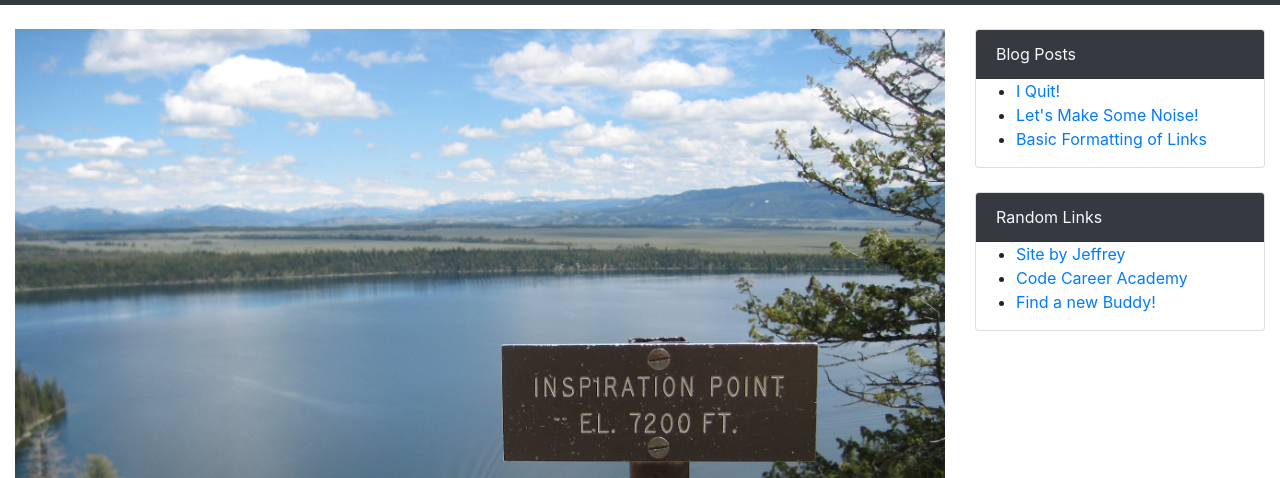
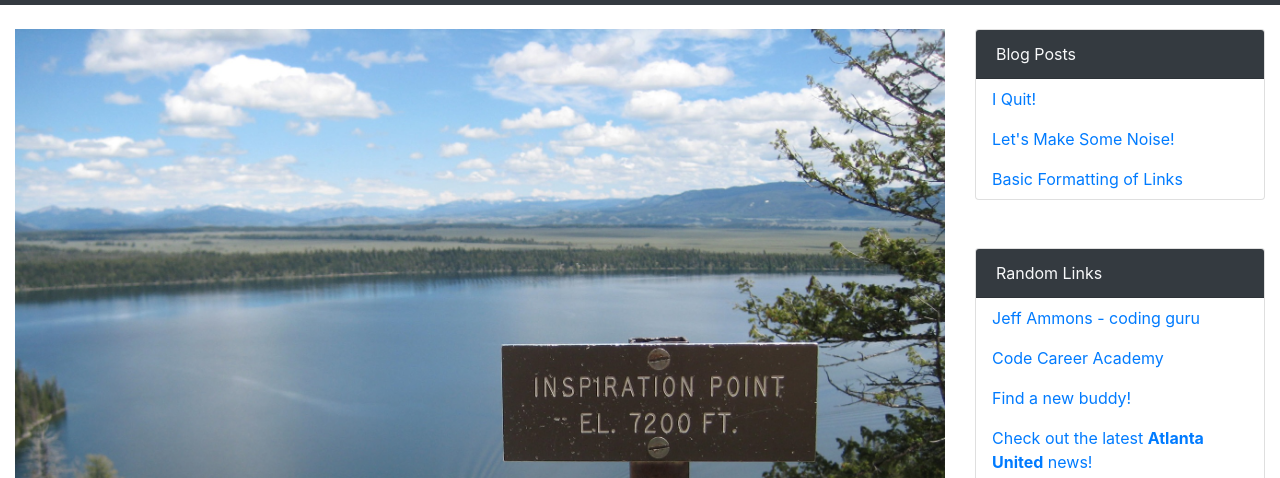
Before and after one commit to n1scby/bootstrapBlog, a plain HTML site: page index.html in a window 1280 px wide. Shown: the part 77-555 px from the top of the page. Drawn offline with nearby package versions, Linux system fonts and the light colour scheme.

Commit message:
style mods

```diff
--- /dev/null
+++ b/css/style.css
@@ -0,0 +1 @@
+nav h1, main h1{color: rgb(26, 136, 240)}
--- a/index.html
+++ b/index.html
@@ -6,7 +6,7 @@
     <meta name="viewport" content="width=device-width, initial-scale=1.0">
     <meta http-equiv="X-UA-Compatible" content="ie=edge">
     <title>My Blog</title>
-    <!--  <link rel="stylesheet" href="css/style.css"> -->
+    <link rel="stylesheet" href="css/style.css">
     <link rel="stylesheet" href="https://maxcdn.bootstrapcdn.com/bootstrap/4.0.0-beta.2/css/bootstrap.min.css" integrity="sha384-PsH8R72JQ3SOdhVi3uxftmaW6Vc51MKb0q5P2rRUpPvrszuE4W1povHYgTpBfshb"
         crossorigin="anonymous">
 
@@ -48,36 +48,26 @@
                 </article>
             </main>
             <aside class="col-md-3">
-                <div class="card w-100 mb-4">
+                <div class="card w-100 mb-5">
                     <div class="card-header bg-dark text-light">Blog Posts</div>
 
-                    <ul>
-                        <li>
-                            <a href="iQuit.html">I Quit!</a>
-                        </li>
-                        <li>
-                            <a href="addSound.html">Let's Make Some Noise!</a>
-                        </li>
-                        <li>
-                            <a href="formatLinks.html">Basic Formatting of Links</a>
-                        </li>
-                    </ul>
+                    <nav class="nav flex-column">
+                            <a class="nav-link" href="iQuit.html">I Quit!</a>
+                            <a class="nav-link" href="addSound.html">Let's Make Some Noise!</a>
+                            <a class="nav-link" href="formatLinks.html">Basic Formatting of Links</a>
+                    </nav>
                 </div>
                 <div class="card w-100">
                     <div class="card-header bg-dark text-light">Random Links</div>
 
-                    <ul>
-                        <li>
-                            <a href="http://jeffa.tech">Site by Jeffrey</a>
-                        </li>
-                        <li>
-                            <a href="http://codecareeracademy.com">Code Career Academy</a>
-                        </li>
-                        <li>
-                            <a href="http://petfinder.com">Find a new Buddy!</a>
-                        </li>
+                    <nav class="nav flex-column">
 
-                    </ul>
+                            <a class="nav-link" href="http://jeffa.tech">Jeff Ammons - coding guru</a>
+                            <a class="nav-link" href="http://codecareeracademy.com">Code Career Academy</a>
+                            <a class="nav-link" href="http://petfinder.com">Find a new buddy!</a>
+                            <a class="nav-link" href="http://atlutd.com">Check out the latest <strong>Atlanta United</strong> news!</a>
+
+                    </nav>
                 </div>
 
             </aside>
```
Also changed, not shown: about.html (+1 -1 lines).
